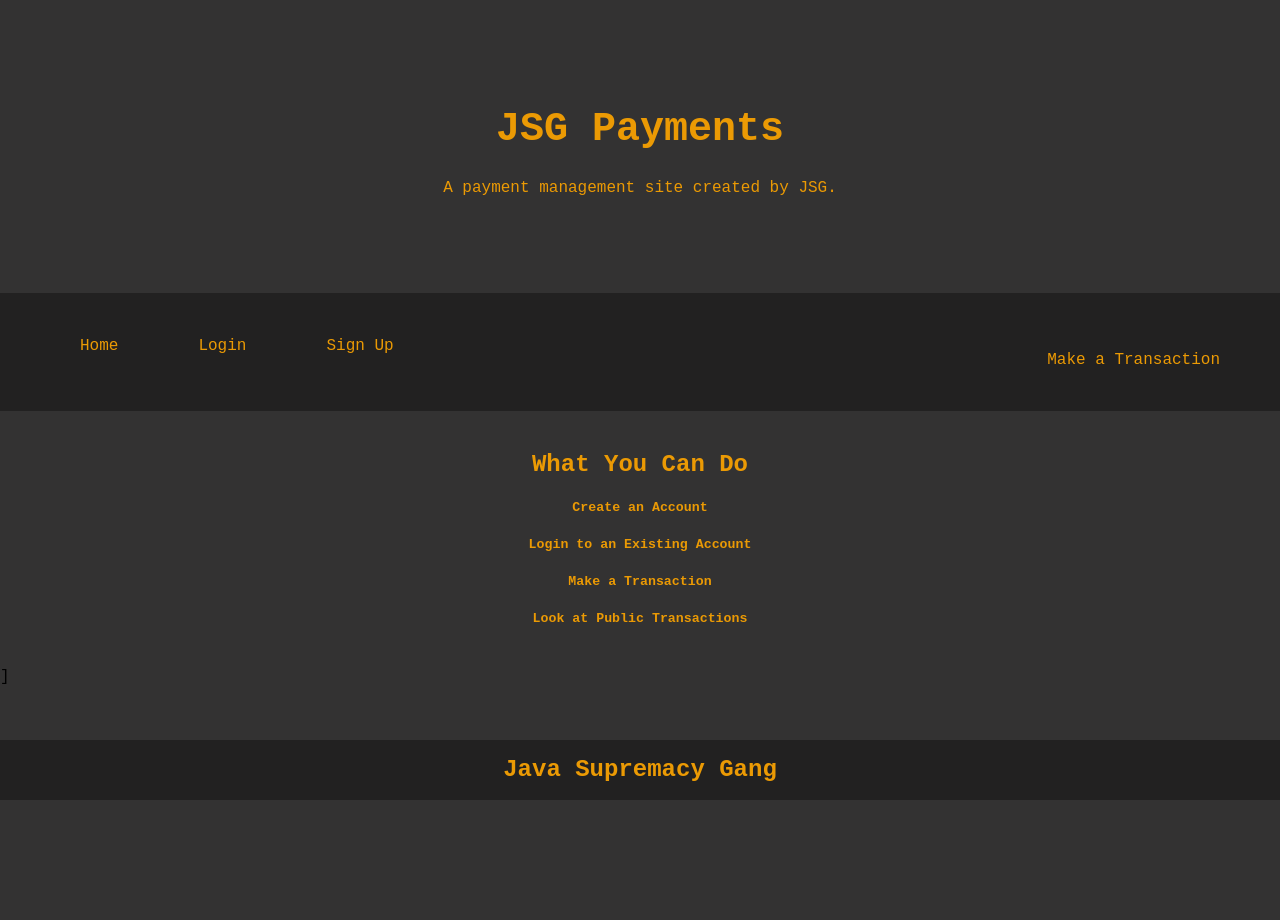
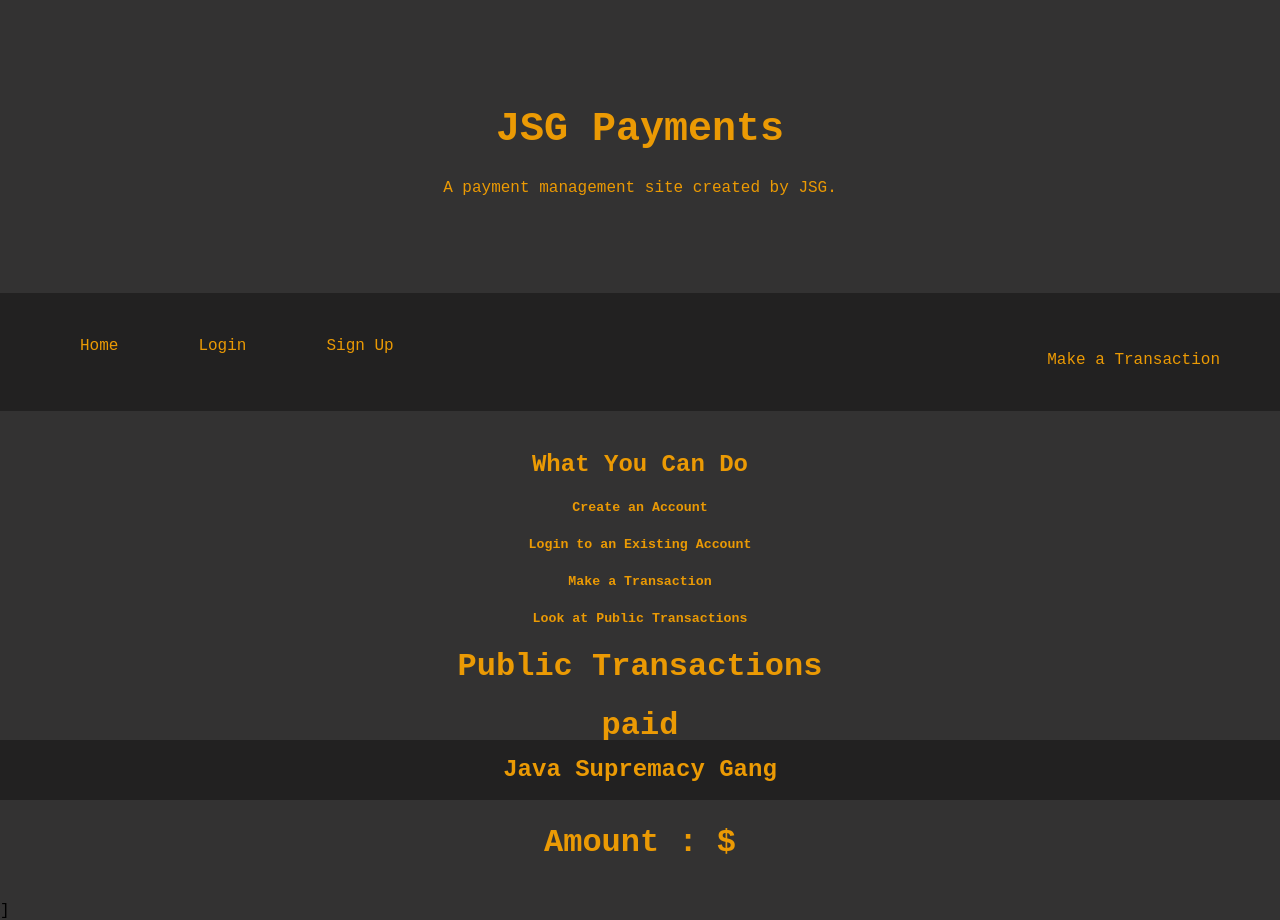
Before and after one commit to bsoukup1108/JSG, a React (Create React App) app in the folder front-end/: page / in a window 1280 px wide. Before the commit the page ends 800 px from the top, so only its background shows below. Built offline with nearby package versions, Linux system fonts and the light colour scheme.

Commit message:
Update Home.js

```diff
--- a/front-end/src/Home.js
+++ b/front-end/src/Home.js
@@ -2,11 +2,26 @@
 import React from 'react'; // single quotes are preference
 
 //Step 2 : Create a component function that returns an element
+
+window.addEventListener('load', () => {
+    const amount = localStorage.getItem('amount')
+    const username = localStorage.getItem('username')
+    const username1 = localStorage.getItem('username1')
+
+    document.getElementById('amount').innerHTML = amount;
+    document.getElementById('username').innerHTML = username;
+
+    document.getElementById('username1').innerHTML = username1;
+
+});
+
 const Home = () => {
+   // console.log(amount);
+
+
     return (
        <body>
         <><div>
-
 
         </div><div >
                 <h2>What You Can Do</h2>
@@ -14,12 +29,25 @@ const Home = () => {
                 <h5>Login to an Existing Account</h5>
                 <h5>Make a Transaction</h5>
                 <h5>Look at Public Transactions</h5>
-
             </div></>
 
+  <div>
+      <h1>Public Transactions</h1>
+      <div class="paid">
+
+      <h1 span id ="username" > </h1>
+      <h1> paid </h1>
+      <h1>User : <span id="username1"> </span> </h1>
+
+      <h1>Amount : $<span id="amount"> </span> </h1>
+
+      </div>
+  </div>
             </body>
     )
 };
 
+
+
 //Step 3
 export default Home; //equivallent to "public" in java
```
